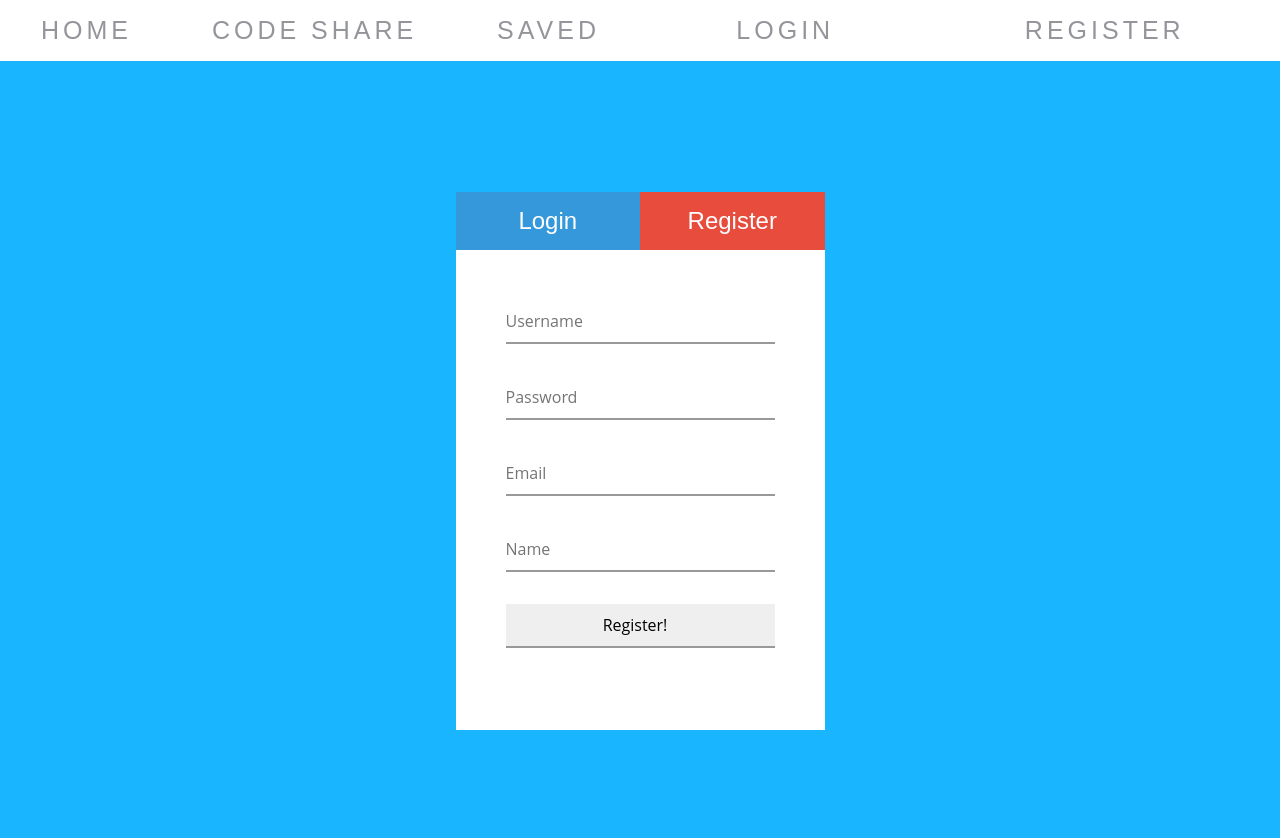
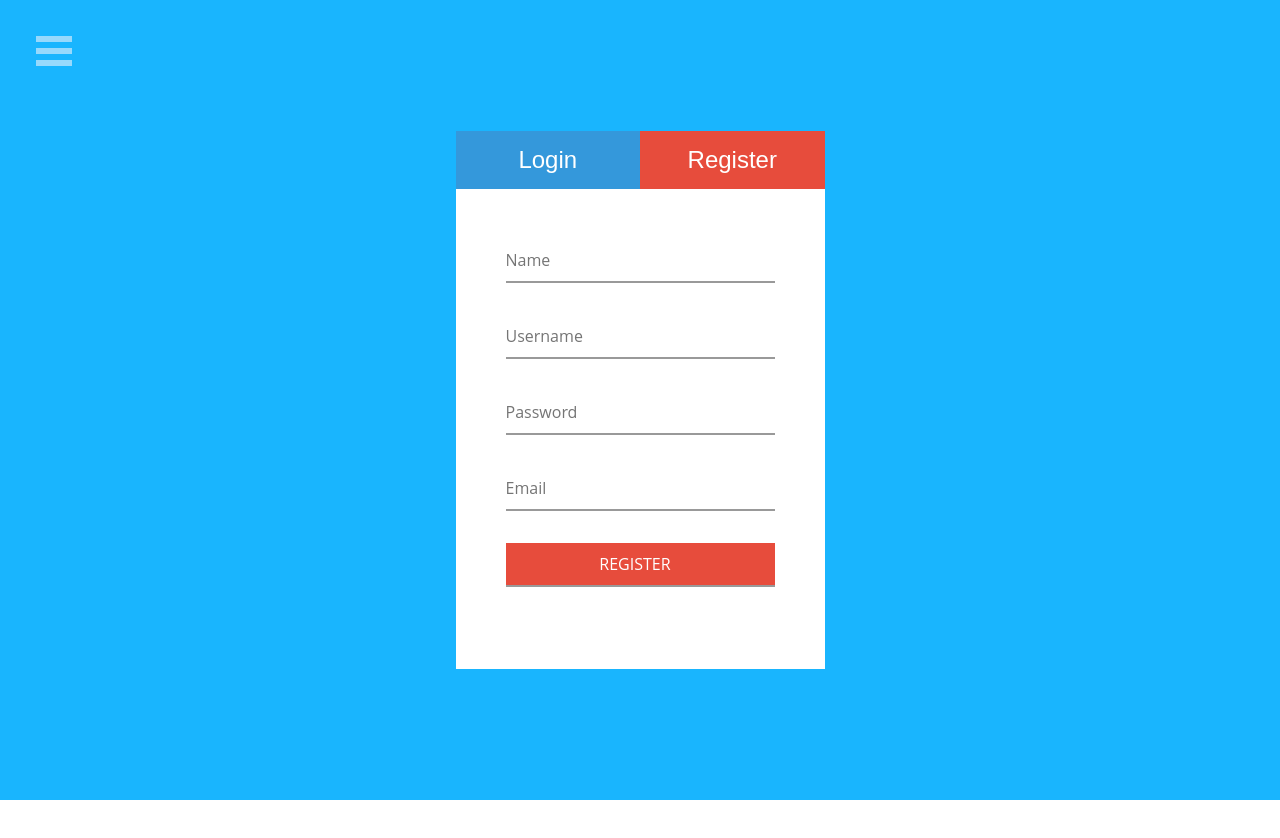
Before and after one commit to flema1/reactShare, a React (Create React App) app in the folder client/: page /login in a window 1280 px wide. Both pictures are taken after a click on the element "Register". Shown: the top 838 px of the page. After the commit the page ends 800 px from the top, so only its background shows below. Built offline with nearby package versions, Linux system fonts and the light colour scheme.

Commit message:
update login

```diff
--- a/client/src/components/Nav.jsx
+++ b/client/src/components/Nav.jsx
@@ -1,44 +1,149 @@
-import React from 'react';
+import React, { Component } from 'react';
 
 import { Link } from 'react-router-dom';
 import Auth from '../modules/Auth';
+import { slide as Menu } from 'react-burger-menu'
+class Nav extends React.Component {
 
-const Nav = (props) => {
-  return (
-    <header>
-      <nav className="main-nav">
-        <div className="sub-nav">
-        <ul className="nav-ul">
-          <li>
-            <Link to="/">Home</Link>
-          </li>
-          <li>
-              <Link to="/room">Code Share</Link>
-            </li>
-             <li>
-              <Link to="/saved">Saved</Link>
-            </li>
+  constructor(props) {
+    super(props);
+
+
+
+    this.displayLogOut= this.displayLogOut.bind(this);
+     this.displayLogIn= this.displayLogIn.bind(this);
+
+  }
+
+  showSettings (event) {
+    event.preventDefault();
+
+  }
+  displayLogIn(){
+   if (!Auth.isUserAuthenticated()){
+
+     return  (<ul><li><Link id="home" className="menu-item" to="/login">Login</Link></li>
+              <li><Link id="home" className="menu-item"to="/register">Register</Link></li></ul>
+             )
+   }
+  }
+   displayLogOut(){
+   if (Auth.isUserAuthenticated()){
+     return (<ul><li><Link id="home" className="menu-item" to="/room">Code Share</Link>       </li>
+        <li><Link id="home" className="menu-item" to="/saved">Saved</Link></li>
+         <li><Link id="home" className="menu-item" onClick={this.props.logoutUser}to="/">Log Out</Link></li>
         </ul>
-        {!Auth.isUserAuthenticated() ? (
-          <ul className="nav-ul">
-            <li>
-              <Link to="/login">Login</Link>
-            </li>
-            <li>
-              <Link to="/register">Register</Link>
-            </li>
-          </ul>
-        ) : (
-          <ul className="log-out">
-            <li>
-              <span className="logout" onClick={props.logoutUser}>Log Out</span>
-            </li>
-          </ul>
-        )}
-        </div>
-      </nav>
-    </header>
-  );
-};
 
-export default Nav;
+             )
+
+   }
+  }
+
+  render () {
+    return (
+      <Menu>
+        <Link id="home" className="menu-item" to="/">Home</Link>
+        {this.displayLogOut()}
+        {this.displayLogIn()}
+      </Menu>
+    );
+  }
+}
+
+ export default Nav;
+// class Nav extends Component {
+//  constructor(props) {
+//     super(props);
+
+//  }
+
+
+
+//   showSettings= (event)=> {
+//     event.preventDefault();
+//     // .
+//     // .
+//     // .
+//   }
+
+//   render () {
+//    return (
+//     <header>
+//       <nav className="main-nav">
+//         <div className="sub-nav">
+//         <ul className="nav-ul">
+//           <li id="home" className="menu-item">
+//             <Link to="/">Home</Link>
+//           </li>
+
+
+//           <li>
+//               <Link to="/room">Code Share</Link>
+//             </li>
+//              <li>
+//               <Link to="/saved">Saved</Link>
+//             </li>
+//         </ul>
+//         {!Auth.isUserAuthenticated() ? (
+//           <ul className="nav-ul">
+//             <li>
+//               <Link to="/login">Login</Link>
+//             </li>
+//             <li>
+//               <Link to="/register">Register</Link>
+//             </li>
+//           </ul>
+//         ) : (
+//           <ul className="log-out">
+//             <li>
+//               <span className="logout" onClick={this.props.logoutUser}>Log Out</span>
+//             </li>
+//           </ul>
+//         )}
+//         </div>
+//       </nav>
+//     </header>
+//   );
+//   }
+// }
+
+// // const Nav = (props) => {
+// //   return (
+// //     <header>
+// //       <nav className="main-nav">
+// //         <div className="sub-nav">
+// //         <ul className="nav-ul">
+// //           <li>
+// //             <Link to="/">Home</Link>
+// //           </li>
+// //           <li>
+// //               <Link to="/room">Code Share</Link>
+// //             </li>
+// //              <li>
+// //               <Link to="/saved">Saved</Link>
+// //             </li>
+// //         </ul>
+// //         {!Auth.isUserAuthenticated() ? (
+// //           <ul className="nav-ul">
+// //             <li>
+// //               <Link to="/login">Login</Link>
+// //             </li>
+// //             <li>
+// //               <Link to="/register">Register</Link>
+// //             </li>
+// //           </ul>
+// //         ) : (
+// //           <ul className="log-out">
+// //             <li>
+// //               <span className="logout" onClick={props.logoutUser}>Log Out</span>
+// //             </li>
+// //           </ul>
+// //         )}
+// //         </div>
+// //       </nav>
+// //     </header>
+// //   );
+// // };
+
+// // export default Nav;
+// export default Nav;
--- a/client/src/components/RegisterForm.jsx
+++ b/client/src/components/RegisterForm.jsx
@@ -4,6 +4,13 @@ const RegisterForm = props => {
   return (
     <div className="registerform">
       <form onSubmit={props.handleRegisterSubmit}>
+         <input
+          type="text"
+          name="registerName"
+          value={props.registerName}
+          onChange={props.handleInputChange}
+          placeholder="Name"
+        />
         <input
           type="text"
           name="registerUserName"
@@ -25,14 +32,7 @@ const RegisterForm = props => {
           onChange={props.handleInputChange}
           placeholder="Email"
         />
-        <input
-          type="text"
-          name="registerName"
-          value={props.registerName}
-          onChange={props.handleInputChange}
-          placeholder="Name"
-        />
-        <input type="submit" value="Register!" />
+        <input className={'register-btn'} type="submit" value="REGISTER" />
       </form>
     </div>
   );
```
